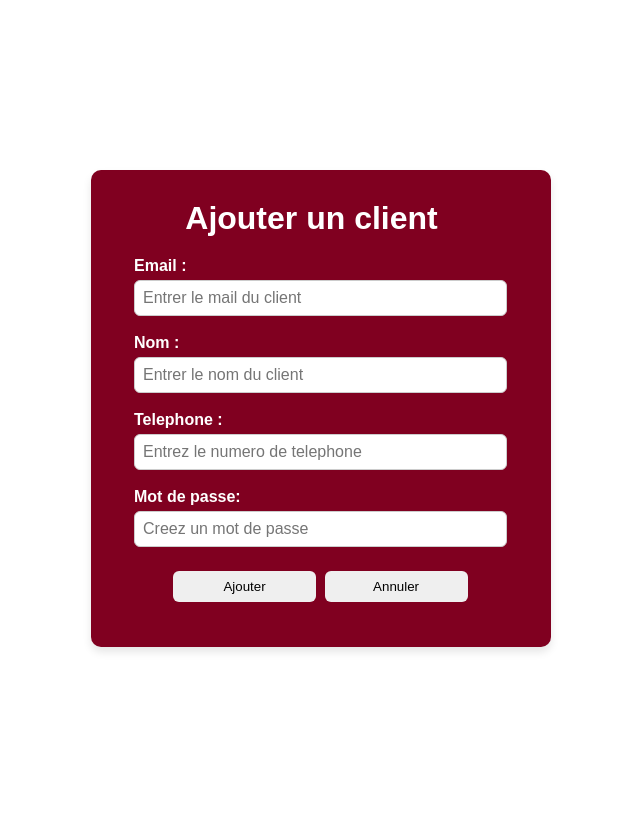
After one commit to OusmaneDiasse/Application-de-gestion-des-boutiques, a PHP site: page /PHP/Formulaire_client.php in a window 1280 px wide. The commit adds this page. Shown: the whole page, without its empty margins (319-959 px from the left). Run offline with PHP 8.4, Linux system fonts and the light colour scheme.

Commit message:
Ajout client

```diff
--- a/CSS/Styl.css
+++ b/CSS/Styl.css
@@ -32,7 +32,7 @@ body {
       padding-right: 20px;
       padding-left: 20px;
       margin: 20px;
-      border-radius: 9px;
+      border-radius: 10px;
       box-shadow: 0 5px 8px rgba(0,0,0,0.1);
     }
     h1{
--- /dev/null
+++ b/PHP/Formulaire_client.php
@@ -0,0 +1,38 @@
+<?php
+require "../Config/config.php";
+ $message = "";
+     if (isset($_GET['successe']) && $_GET['successe'] == 1) {
+     $message = '<div class="alertsuccess">Ce client existe déja.</div>';
+    }
+    ?>
+<!DOCTYPE html>
+<html>
+     <head>
+         <meta charset="uft-8" />
+         <link rel="stylesheet" href="../CSS/styl.css">
+         <title>Ajout d'un client</title>
+     </head>
+    <body>
+            <!-- Formulaire -->
+     <div class="All">
+        <div class="container" id="profileView">
+            <h1>Ajouter un client</h1>
+            <?php echo $message;?>
+            <form action="../PHP/Ajout_client.php" method="POST">
+                <label>Email :</label>
+                <input type="email" name="email" required placeholder="Entrer le mail du client"><br><br>
+                <label>Nom :</label>
+                <input type="text" name="nom" required placeholder="Entrer le nom du client"><br><br>
+                <label>Telephone :</label>
+                <input type="text" name="telephone" required placeholder="Entrez le numero de telephone "><br><br>
+                <label>Mot de passe:</label>
+                <input type="password" name="prive" required placeholder="Creez un mot de passe"><br><br>
+                <div class="but">
+                 <button type="submit">Ajouter</button>
+                 <button type="reset" >Annuler</button>
+                </div>
+           </form>
+        </div>
+    </div>
+   </body>
+</html>
```
Also changed, not shown: PHP/Ajout_client.php (added, +27 -0 lines).
